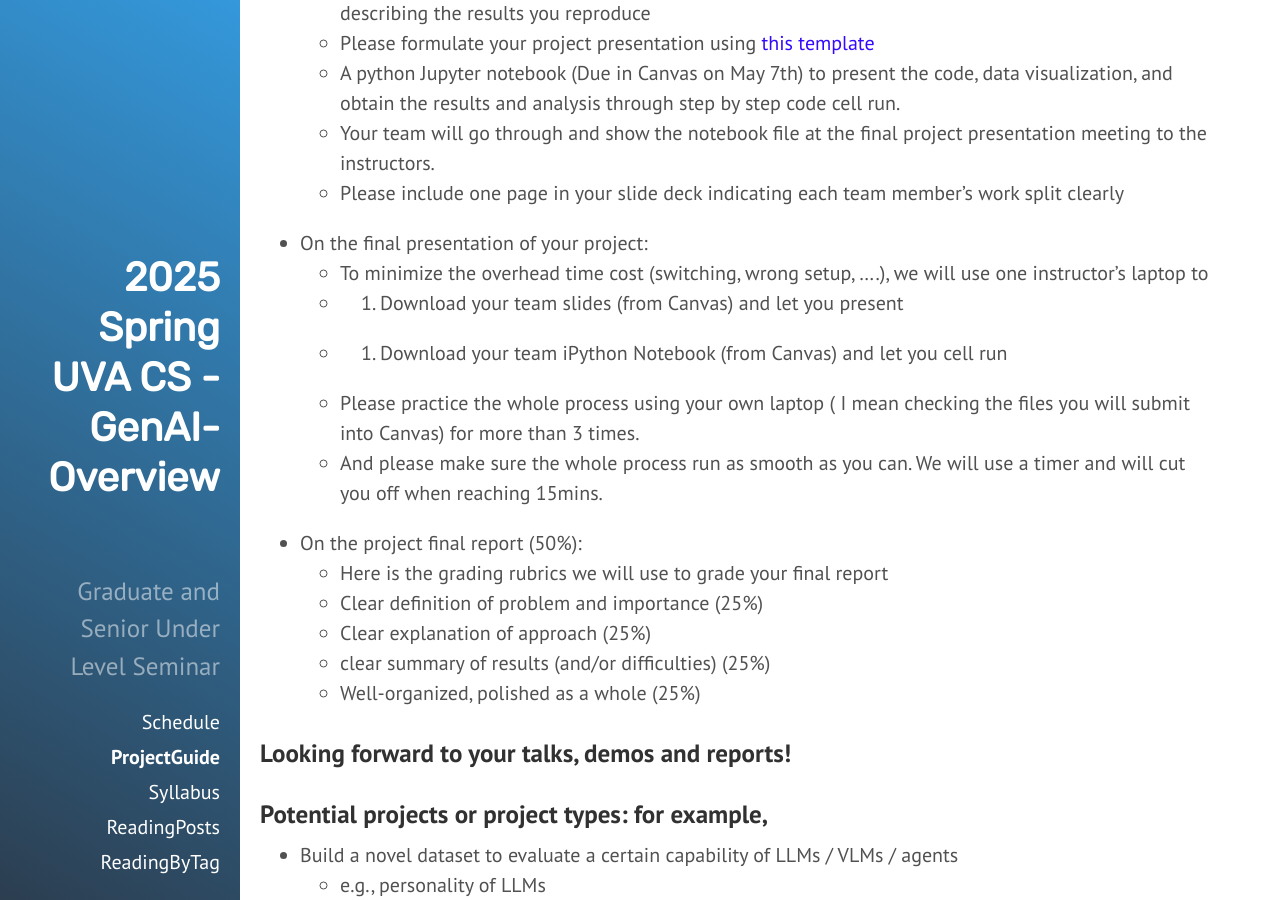
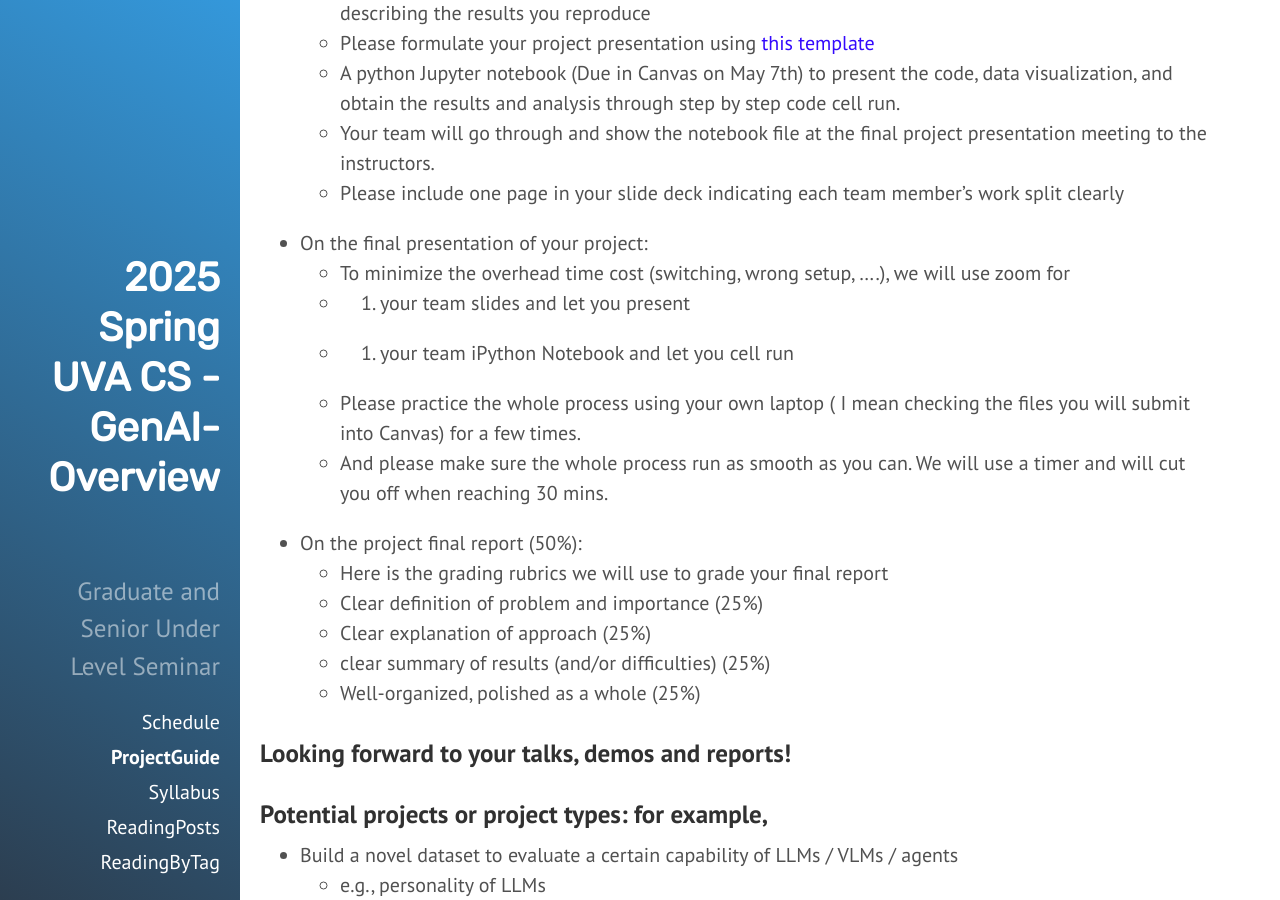
Before and after one commit to qiyanjun/2025sp-GenAI-overview, a Jekyll site: the page built from 25Projects.md, in a window 1280 px wide and 900 px high, scrolled down 905 px. Built offline with Jekyll 4.4.1, drawn with Linux system fonts in a browser that asks for light colours.

Commit message:
Update 25Projects.md

```diff
--- a/25Projects.md
+++ b/25Projects.md
@@ -30,11 +30,11 @@ desc: "Course Project Information for 2025 Spring UVa CS -GenAI-Overview"
 
 
 + On the final presentation of your project:
-  - To minimize the overhead time cost (switching, wrong setup, ….), we will use one instructor’s laptop to
-  - 1. Download your team slides (from Canvas) and let you present
-  - 2. Download your team iPython Notebook (from Canvas) and let you cell run
-  - Please practice the whole process using your own laptop ( I mean checking the files you will submit into Canvas) for more than 3 times.
-  - And please make sure the whole process run as smooth as you can. We will use a timer and will cut you off when reaching 15mins.
+  - To minimize the overhead time cost (switching, wrong setup, ….), we will use zoom for
+  - 1. your team slides and let you present
+  - 2. your team iPython Notebook and let you cell run
+  - Please practice the whole process using your own laptop ( I mean checking the files you will submit into Canvas) for a few times.
+  - And please make sure the whole process run as smooth as you can. We will use a timer and will cut you off when reaching 30 mins.
 
 
 + On the project final report (50%):
```
